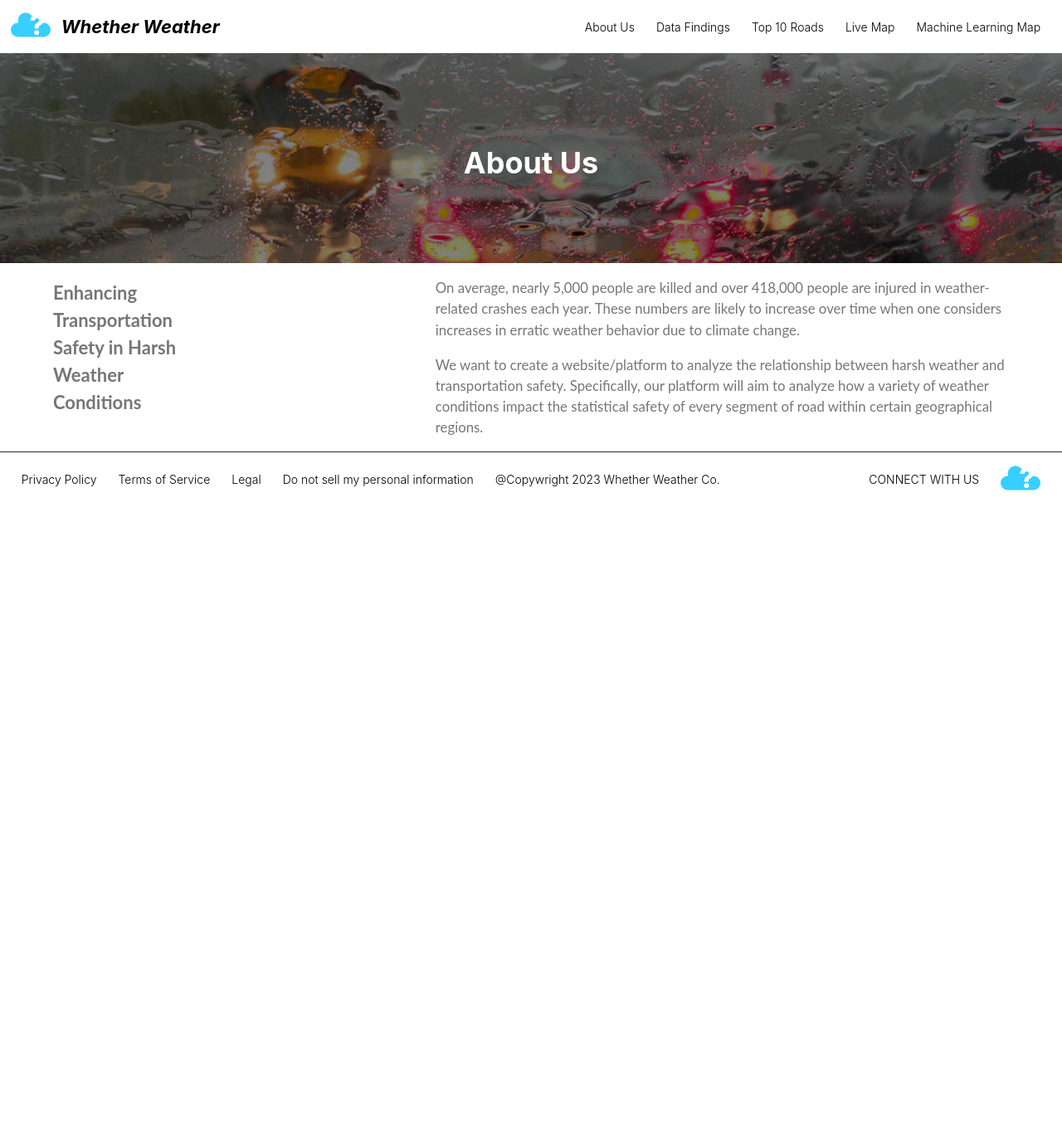
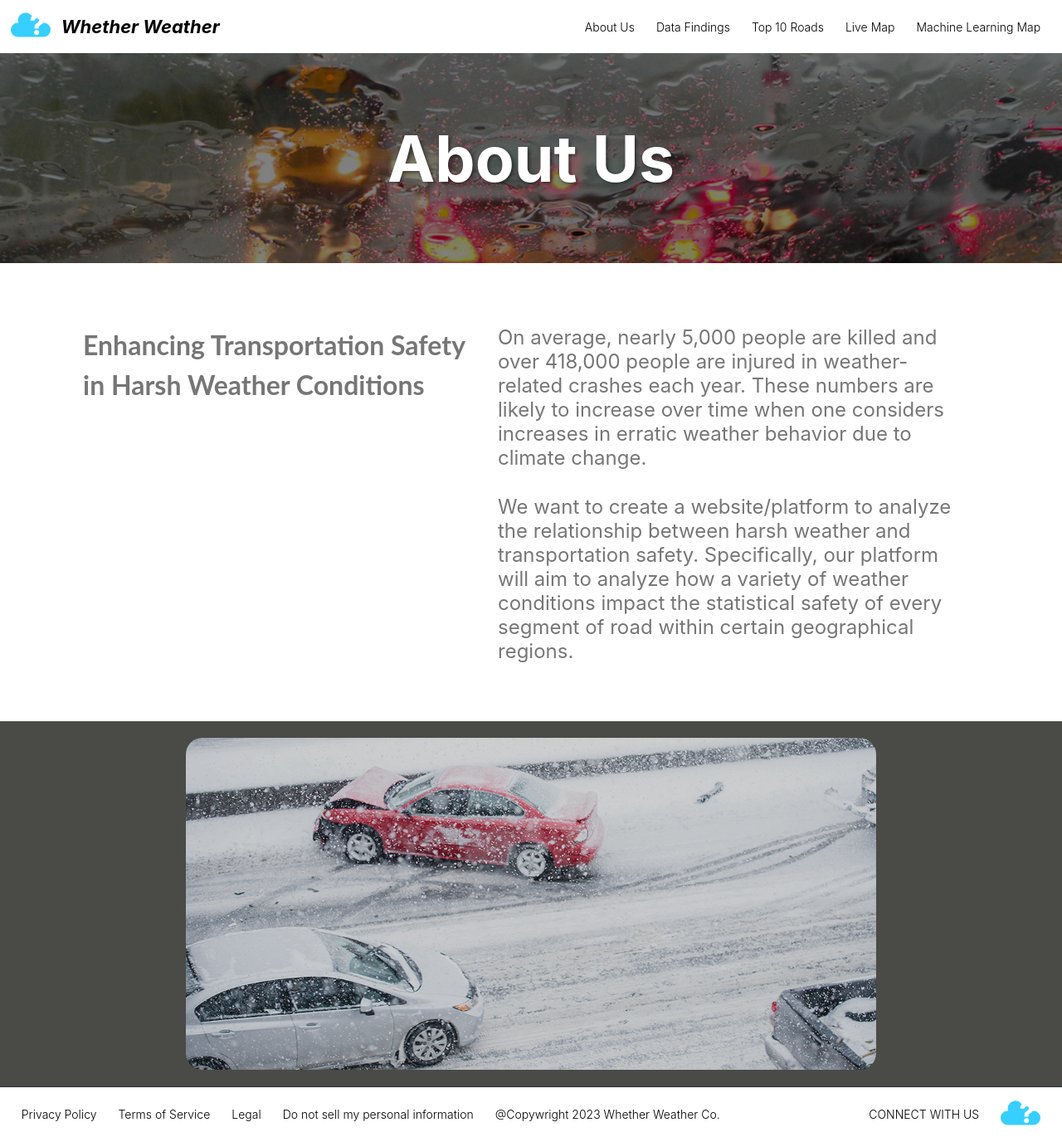
Before and after one commit to Whether-Weather/Front-End, a React (Create React App) app: page /about in a window 1280 px wide. Shown: the whole page at 83% size. Before the commit the page ends 800 px from the top, so only its background shows below. Built offline with nearby package versions, Linux system fonts and the light colour scheme.

Commit message:
About Us Page More Aesthetic.
Making About Us Page More Aesthetic. Also, this makes all the page titles look a little clearer

```diff
--- a/src/App.css
+++ b/src/App.css
@@ -61,12 +61,16 @@
 
 .background-text {
   position: absolute;
-  top: 52%;
+  top: 50%;
   left: 50%;
   transform: translate(-50%, -50%);
-  font-size: calc(20px + 2vmin);
-  font-weight: bolder;
-  color: #ffffff;
+  font-size: clamp(2rem, 6vw, 6rem); /* set min font size to 2rem, max font size to 6rem, and font size to 6vw (viewport width) */
+  font-weight: bold;
+  color: white;
+  text-shadow: 2px 2px 4px rgba(0, 0, 0, 0.5);
+  z-index: 1;
+  width: 80%; /* set maximum width to 90% of container width to prevent overflowing */
+  max-height: 70%;
 }
 
 .body-content-area {
@@ -126,32 +130,67 @@
 }
 /* About us page */
 
-.grid {
-  display: flex;
-  flex-direction: row;
-  margin-left: 5%;
-  margin-right:5%;
-}
-
 .about-us-title {
-  max-width: 40%;
+  max-width: 60%;
   font-family: "Lato", Helvetica, sans-serif;
   font-size: 1.375em;
   line-height: 1.3;
   line-height: 1.5;
   color: #767676;
 }
-.about-us-content {
-  max-width: 60%;
-  font-family: "Lato", Helvetica, sans-serif;
-  line-height: 1.5;
-  color: #767676;
-  font-size: 105%;
 
+.about-us-content-area {
+  display: flex;
+  flex-wrap: wrap;
+  justify-content: center;
+  background-color:#ffffff;
+  padding: 25px 50px 25px 50px;
 }
 
 
+.about-us-content {
+  display: flex;
+  justify-content: left;
+  margin: 50px 50px 15px 50px;
+}
 
+.about-us-title {
+  color: #767676;
+  font-size: xx-large;
+  font-weight: bolder;
+  margin-bottom: 30px;
+  justify-content: left;
+  flex-grow: 3;
+}
+
+.about-us-text {
+  color: #767676;
+  font-size: x-large;
+  margin-left: 30px;
+  margin-right: 30px;;
+  max-width: 550px;
+  flex-grow: 5;
+}
+
+.about-us-paragraph{
+  margin-bottom: 30px;
+}
+
+.about-us-bottom {
+  display: flex;
+  justify-content: center;
+  align-items: center;
+  width: 100%;
+  background-color:#4A4A47;
+}
+
+.about-us-image-container {
+  margin-top: 20px;
+  margin-bottom: 20px;
+  max-height: 400px;
+  opacity: .75;
+  border-radius: 20px;
+}
 
 /* NAVBAR */
 .navbar-content-area {
@@ -199,6 +238,8 @@
 .footer-content-area {
   background-color: #ffffff;
   position: flex-end;
+  /* position: absolute; */
+  bottom: 0;
   height: 64px;
   width: 98%;
   padding: 0px 1% 0px 1%;
--- a/src/pages/About.js
+++ b/src/pages/About.js
@@ -1,5 +1,5 @@
 import background from '../assets/home-background.png';
-import React from "react";
+import snowyCrash from '../assets/SnowyCrash.jpg';
 
 const About = () => {
   return (
@@ -8,27 +8,23 @@ const About = () => {
         <img src={background} className="background-image" alt="logo" />
         <div className="background-text">About Us</div>
       </div>
-        <div className="grid">
-          <header>
-            <h2 className="about-us-title">
-              <b>Enhancing Transportation Safety in Harsh Weather Conditions</b>
-            </h2>
-          </header>
+      <div className="about-us-content-area">
         <div className="about-us-content">
-            <p>
+          <div className="about-us-title">Enhancing Transportation Safety in Harsh Weather Conditions</div>
+          <div className="about-us-text">
+            <div className="about-us-paragraph">
               On average, nearly 5,000 people are killed and over 418,000 people are injured in weather-related crashes each year. These numbers are likely to increase over time when one considers increases in erratic weather behavior due to climate change.
-            </p>
-            <p>
+            </div>
+            <div className="about-us-paragraph">
               We want to create a website/platform to analyze the relationship between harsh weather and transportation safety. Specifically, our platform will aim to analyze how a variety of weather conditions impact the statistical safety of every segment of road within certain geographical regions.
-            </p>
-
-          </div>
-
-
-
             </div>
           </div>
-
+        </div>
+      </div>
+      <div className="about-us-bottom">
+          <img src={snowyCrash} className="about-us-image-container" alt="Snowy Crash" />
+        </div>
+    </div>
   );
 };
 
```
Also changed, not shown: src/assets/SnowyCrash.jpg (added). Lines whose indentation alone changed are shown as unchanged.
